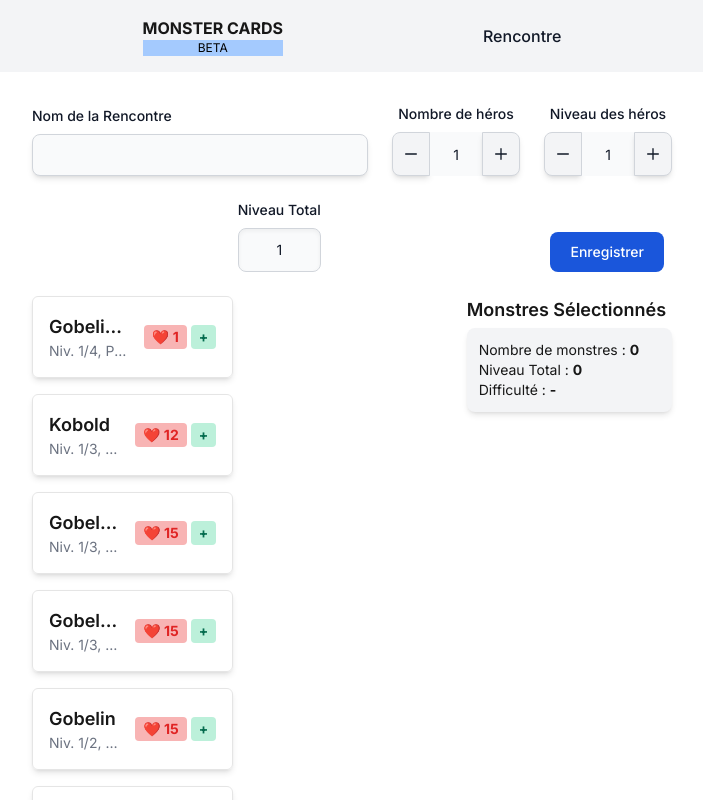
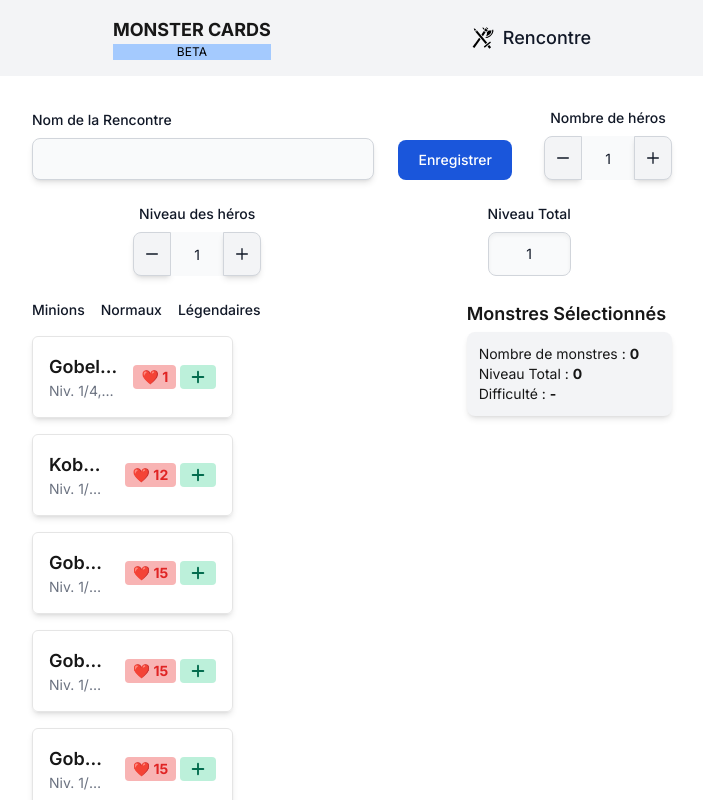
Before and after one commit to Jerem2801/monster_card, a Next.js app: page /encounter/create in a window 1280 px wide. Shown: the whole page, without its empty margins (288-991 px from the left). Built offline with nearby package versions, Linux system fonts and the light colour scheme.

Commit message:
Utilisation de flowbite-react

```diff
--- a/app/component/encounter/EncounterForm.jsx
+++ b/app/component/encounter/EncounterForm.jsx
@@ -69,7 +69,7 @@ export default function EncounterForm({ encounterId }) {
 
 
   return (
-    <div className="p-8 pl-80 pr-80">
+    <div className="pt-8 pl-8 pr-8 lg:pl-80 lg:pr-80">
 
       <EncounterParams
         encounterName={encounterName}
--- a/app/component/monster-card/HealButton.jsx
+++ b/app/component/monster-card/HealButton.jsx
@@ -74,7 +74,6 @@ export default function HealButton({ hpMax, sendNewHp }) {
 					color='red'
 					size='xs'
 					pill
-					iconOnly
 					>
 					<MinusIcon className="h-5 w-5" />
 				</Button>
@@ -93,8 +92,6 @@ export default function HealButton({ hpMax, sendNewHp }) {
 					color='green'
 					size='xs'
 					pill
-					iconOnly
-
 					>
 					<PlusIcon className="h-5 w-5" />
 				</Button>
--- a/app/encounter/page.jsx
+++ b/app/encounter/page.jsx
@@ -32,7 +32,7 @@ export default function Page() {
   }, [refresh]);
 
   return (
-    <div className="flex flex-col gap-6 p-8 pl-80 pr-80">
+    <div className="flex flex-col gap-6 pt-8 pl-8 pr-8 lg:pl-80 lg:pr-80">
 
       <div className="flex justify-between items-center">
 
@@ -52,11 +52,7 @@ export default function Page() {
               key={encounter.id}
             >
               <div className="pl-10 text-xl font-bold">
-                <Link
-                  href={`/encounter/${encounter.id}`}
-                >
                   {encounter.name}
-                </Link>
               </div>
 
 
--- a/app/layout.tsx
+++ b/app/layout.tsx
@@ -1,6 +1,7 @@
 import type { Metadata } from "next";
 import { Inter } from 'next/font/google';
 import "./globals.css";
+import 'rc-slider/assets/index.css';
 import TopNav from "./ui/TopNav";
 
 const inter = Inter({ subsets: ['latin'] });
--- a/app/ui/TopNav.jsx
+++ b/app/ui/TopNav.jsx
@@ -1,4 +1,5 @@
 import Link from "next/link";
+import Image from 'next/image';
 
 export default function TopNav() {
   return (
@@ -6,16 +7,17 @@ export default function TopNav() {
       <div className="inline-block text-center mr-50">
         <Link href="/">
           <div>
-            <p className="text-l font-bold">MONSTER CARDS</p>
+            <p className="text-lg font-bold">MONSTER CARDS</p>
             <p className="bg-blue-300 text-black text-xs px-2">BETA</p>
           </div>
         </Link>
       </div>
       <div className="flex space-x-4">
-        <Link href="../encounter" className="text-gray-900 rounded-sm hover:bg-gray-100 font-medium">
-          Rencontre
-        </Link>
-      </div>
+  <Link href="../encounter" className="flex items-center space-x-2 text-lg text-gray-900 rounded-sm hover:bg-gray-100 font-medium">
+    <Image src="/encounter-icon.svg" alt="Logo" width={24} height={24} />
+    <span>Rencontre</span>
+  </Link>
+</div>
     </div>
   );
 }
--- a/app/ui/encounter/EncounterListMonsters.jsx
+++ b/app/ui/encounter/EncounterListMonsters.jsx
@@ -1,11 +1,42 @@
-import MonsterCard from '@/ui/encounter/monstercard/MonsterCard'
+import { useState } from 'react';
+import { ToggleSwitch } from 'flowbite-react';
+import MonsterCard from '@/ui/encounter/monstercard/MonsterCard';
 
-export default function EncounterListMonsters({sortedMonsters, addMonster}){
+export default function EncounterListMonsters({ sortedMonsters, addMonster }) {
+    const [showMinions, setShowMinions] = useState(true);
+    const [showNormals, setShowNormals] = useState(true);
+    const [showLegendary, setShowLegendary] = useState(true);
+
+    const filteredMonsters = sortedMonsters.filter((monster) => {
         return (
+            (showMinions && monster.minion) ||
+            (showLegendary && monster.legendary) ||
+            (showNormals && !monster.minion && !monster.legendary)
+        );
+    });
 
+    return (
         <div className="w-full md:w-2/3">
-                <div className="flex flex-wrap gap-4">
-                    {sortedMonsters.map((monster, index) => (
+            <div className="flex flex-wrap gap-4 mb-4">
+                <ToggleSwitch
+                    checked={showMinions}
+                    label="Minions"
+                    onChange={setShowMinions}
+                />
+                <ToggleSwitch
+                    checked={showNormals}
+                    label="Normaux"
+                    onChange={setShowNormals}
+                />
+                <ToggleSwitch
+                    checked={showLegendary}
+                    label="Légendaires"
+                    onChange={setShowLegendary}
+                />
+            </div>
+
+            <div className="flex flex-wrap gap-2 lg:gap-4">
+                {filteredMonsters.map((monster, index) => (
                     <MonsterCard
                         key={index}
                         monster={monster}
@@ -15,6 +46,5 @@ export default function EncounterListMonsters({sortedMonsters, addMonster}){
                 ))}
             </div>
         </div>
-
     );
 }
--- a/app/ui/encounter/EncounterParams.jsx
+++ b/app/ui/encounter/EncounterParams.jsx
@@ -12,6 +12,13 @@ export default function EncounterParams({encounterName,setEncounterName,nbHeroes
                 value={encounterName}
                 onChange={e => setEncounterName(e.target.value)}
             />
+
+            <div >
+                <SimpleButton
+                    label="Enregistrer"
+                    onClick={saveEncounter}
+                />
+            </div>
 
             <SimpleInputNumber
                 label="Nombre de héros"
@@ -32,12 +39,7 @@ export default function EncounterParams({encounterName,setEncounterName,nbHeroes
                 value={nbHeroes * levelHeroes}
             />
 
-            <div className="self-end">
-                <SimpleButton
-                    label="Enregistrer"
-                    onClick={saveEncounter}
-                />
-            </div>
+
 
         </div>
     );
--- a/app/ui/encounter/monstercard/NamePanel.jsx
+++ b/app/ui/encounter/monstercard/NamePanel.jsx
@@ -1,3 +1,5 @@
+import { PlusIcon, MinusIcon } from "@heroicons/react/16/solid";
+
 export default function NamePanel({ monster,add,remove, selected }) {
     return (
         <div className="flex items-start flex-nowrap w-full gap-4">
@@ -25,7 +27,7 @@ export default function NamePanel({ monster,add,remove, selected }) {
                 )}
 
 				<button className="px-2 py-0.5 bg-green-200 rounded text-sm text-green-700 font-bold hover:bg-green-300 cursor-pointer transition-colors" onClick={add}>
-                        +
+                        <PlusIcon className="h-5 w-5" />
                 </button>
 
             </div>
@@ -34,7 +36,7 @@ export default function NamePanel({ monster,add,remove, selected }) {
 			{selected && (
 			<div className="flex items-center gap-1 flex-shrink-0 pt-3">
 				<button className="px-2 py-0.5 bg-red-200 rounded text-sm text-red-700 font-bold hover:bg-red-300 cursor-pointer transition-colors" onClick={remove}>
-					-
+					<MinusIcon className="h-5 w-5" />
 				</button>
             </div>)}
 		</div>
--- a/app/ui/simple/SimpleInputNumber.jsx
+++ b/app/ui/simple/SimpleInputNumber.jsx
@@ -9,7 +9,7 @@ export default function SimpleInputNumber({label,min,value,onChange}){
     };
 
     return (
-        <div class="max-w-xs mx-auto">
+        <div className="max-w-xs mx-auto">
             <label htmlFor="quantity-input" className="block mb-2 text-sm font-medium text-gray-900 dark:text-white text-center">{label}</label>
             <div className="relative flex items-center max-w-[8rem] ">
                 <button
@@ -18,7 +18,7 @@ export default function SimpleInputNumber({label,min,value,onChange}){
                     className="bg-gray-100  shadow-md  dark:bg-gray-700 dark:hover:bg-gray-600 dark:border-gray-600 hover:bg-gray-200 border border-gray-300 rounded-s-lg p-3 h-11 focus:ring-gray-100 dark:focus:ring-gray-700 focus:ring-2 focus:outline-none"
                 >
                     <svg className="w-3 h-3 text-gray-900 dark:text-white" aria-hidden="true" xmlns="http://www.w3.org/2000/svg" fill="none" viewBox="0 0 18 2">
-                        <path stroke="currentColor" stroke-linecap="round" stroke-linejoin="round" strokeWidth="2" d="M1 1h16"/>
+                        <path stroke="currentColor" strokeLinecap="round" strokeLinejoin="round" strokeWidth="2" d="M1 1h16"/>
                     </svg>
                 </button>
 
@@ -38,7 +38,7 @@ export default function SimpleInputNumber({label,min,value,onChange}){
                     className="bg-gray-100  shadow-md  dark:bg-gray-700 dark:hover:bg-gray-600 dark:border-gray-600 hover:bg-gray-200 border border-gray-300 rounded-e-lg p-3 h-11 focus:ring-gray-100 dark:focus:ring-gray-700 focus:ring-2 focus:outline-none"
                 >
                     <svg className="w-3 h-3 text-gray-900 dark:text-white" aria-hidden="true" xmlns="http://www.w3.org/2000/svg" fill="none" viewBox="0 0 18 18">
-                        <path stroke="currentColor" stroke-linecap="round" stroke-linejoin="round" strokeWidth="2" d="M9 1v16M1 9h16"/>
+                        <path stroke="currentColor" strokeLinecap="round" strokeLinejoin="round" strokeWidth="2" d="M9 1v16M1 9h16"/>
                     </svg>
                 </button>
             </div>
--- a/app/ui/simple/SimpleInputText.jsx
+++ b/app/ui/simple/SimpleInputText.jsx
@@ -1,6 +1,6 @@
 export default function SimpleInputText({label,value,onChange}){
     return (
-        <div className='flex-grow max-w-[600]'>
+        <div className='flex-grow max-w-[700]'>
             <label htmlFor="default-input" className="block mb-2 text-sm font-medium text-gray-900 dark:text-white">{label}</label>
             <input type="text" id="default-input" value={value} onChange={onChange} className="bg-gray-50 border border-gray-300 text-gray-900 text-sm rounded-lg focus:ring-blue-500 focus:border-blue-500 block w-full p-2.5 shadow-md" />
         </div>
--- a/package.json
+++ b/package.json
@@ -12,11 +12,12 @@
   "dependencies": {
     "@heroicons/react": "^2.2.0",
     "@neondatabase/serverless": "^1.0.1",
-    "@next/font": "^14.2.15",
+    "next/font": "^14.2.15",
     "clsx": "^2.1.1",
     "flowbite-react": "^0.11.8",
     "next": "15.3.3",
     "postgres": "^3.4.7",
+    "rc-slider": "^11.1.8",
     "react": "^19.0.0",
     "react-dom": "^19.0.0",
     "vercel": "^32.0.1"
```
Also changed, not shown: app/data/monsterdata.jsx (+116 -2 lines), public/encounter-icon.svg (added), 1 other file (tests, documents, lock files or other folders). Lines whose indentation alone changed are shown as unchanged.
